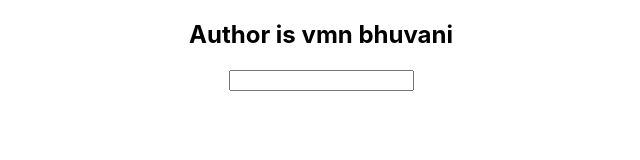
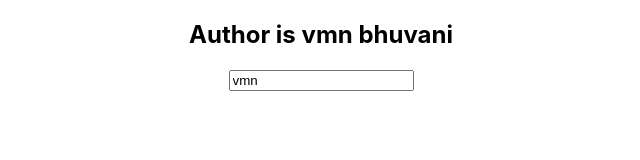
Before and after one commit to vmnbhuvani7/Avatar-App-React, a React (Create React App) app in the folder first-app/: page / in a window 1280 px wide. Shown: the part 127-287 px from the top of the page, without its empty margins (319-959 px from the left). Built offline with nearby package versions, Linux system fonts and the light colour scheme.

Commit message:
5.state and arrow function in class

```diff
--- a/first-app/src/components/footer.js
+++ b/first-app/src/components/footer.js
@@ -2,15 +2,24 @@ import React, { Component } from 'react';
 
 class  Footer extends Component{
 
-    changed(){
-        console.log('changed value');
+    // changed(){      //event using class
+    //     console.log('changed value');
+    // }
+
+    //state in class
+    state = {
+        name : 'vmn'
+    }
+    changed = evt => {              //Using arrow
+        this.setState({name : evt.target.value});
+        console.log(this.state.name);
     }
 
     render(){
         return (
             <div>
                 <h2 onClick={this.props.myAlert}>Author is {this.props.author}</h2>
-                <input onChange={this.changed} type="text" />
+                <input value={this.state.name} onChange={this.changed} type="text" />
             </div>
         )
     }
--- a/first-app/src/components/header.js
+++ b/first-app/src/components/header.js
@@ -1,7 +1,7 @@
 import React from 'react';
 
 function Header(props){
-    function change(){
+    function change(){      //event using function
         console.log('changed');
     }
     return (
```
